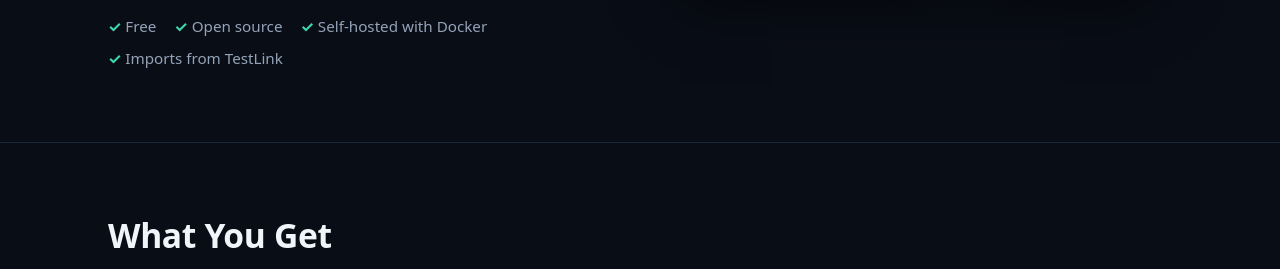
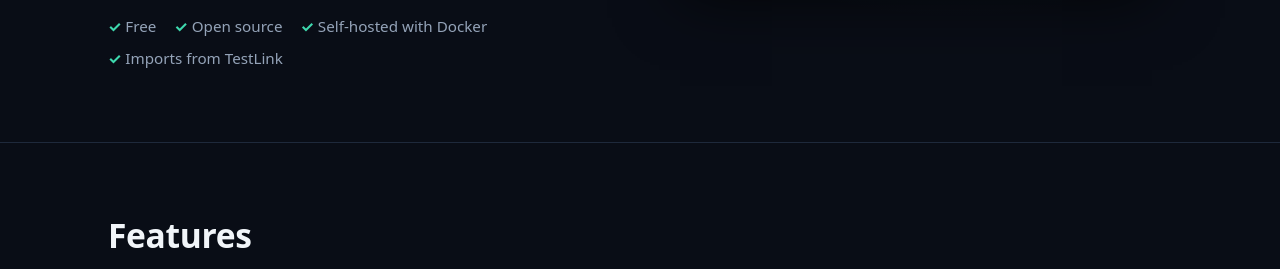
Before and after one commit to ElliotNewtonMiller/tessick-site, a plain HTML site: page index.html in a window 1280 px wide. Shown: the part 531-800 px from the top of the page. Drawn offline with Linux system fonts and the light colour scheme.

Commit message:
Home: the features section is headed "Features"
Co-Authored-By: Claude Opus 5.5 <noreply@anthropic.com>

```diff
--- a/index.html
+++ b/index.html
@@ -82,7 +82,7 @@
 <section id="features">
   <div class="wrap">
     <div class="section-head">
-      <h2>What You Get</h2>
+      <h2>Features</h2>
     </div>
 
     <div class="feature">
```
